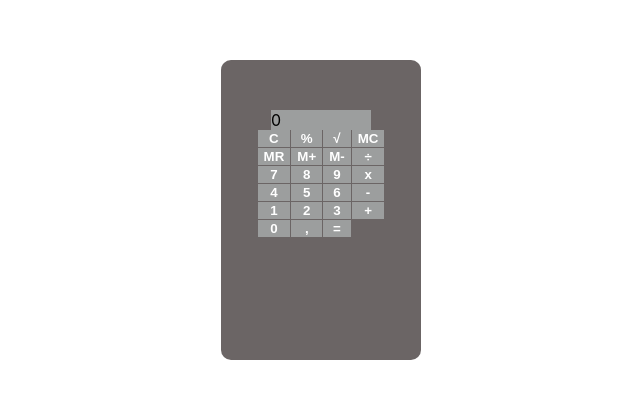
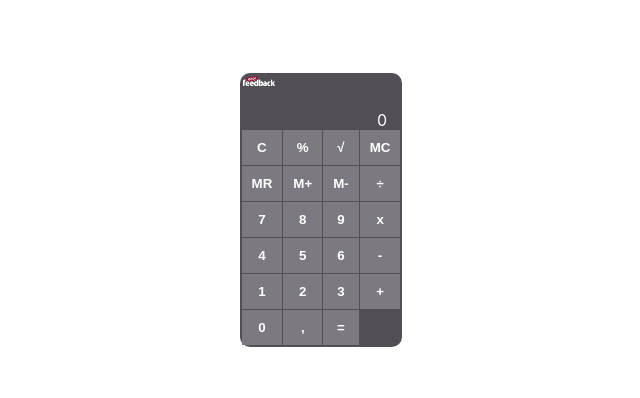
Before and after one commit to BaselQq/react_calculator, a React (Create React App) app: page / in a window 1280 px wide. Shown: the part 190-588 px from the top of the page, without its empty margins (319-959 px from the left). Built offline with nearby package versions, Linux system fonts and the light colour scheme.

Commit message:
enhanced Design and logic

```diff
--- a/src/App.css
+++ b/src/App.css
@@ -14,7 +14,7 @@
 }
 
 .App-header {
-  background-color: #282c34;
+  background-color: #514F55;
   min-height: 100vh;
   display: flex;
   flex-direction: column;
--- a/src/App.js
+++ b/src/App.js
@@ -4,6 +4,7 @@ import Wrapper from "./Helpers/Wrapper";
 import Screen from "./components/Screen";
 import ButtonWrapper from "./components/ButtonWrapper";
 import { useState } from "react";
+import Logo from './components/Logo'
 
 function App() {
   const [calc, setCalc] = useState({
@@ -20,6 +21,35 @@ function App() {
     [1, 2, 3, "+"],
     [0, ",", "="],
   ];
+
+  const signClickHandler = (e) => {
+    e.preventDefault();
+    const sign = e.target.innerHTML;
+
+    setCalc({
+      ...calc,
+      sign,
+      res: !calc.res && calc.num ? calc.num : calc.res,
+      num: 0
+    });
+    console.log(calc);
+  };
+
+  const equalsClickHandler = () => {
+    const calculateEquals = (a, b, sign) =>
+      sign === "+" ? a + b
+      : sign === "-" ? a - b
+      : sign === "x" ? a * b
+      : a / b
+
+    setCalc({
+      ...calc,
+      res:
+        calculateEquals(Number(calc.res), Number(calc.num), calc.sign),
+      sign: "",
+      num: 0
+    })
+  };
 
   const resetClickHandler = () => {
     setCalc({
@@ -47,6 +77,7 @@ function App() {
 
   return (
     <Wrapper>
+      <Logo />
       <Screen value={calc.num ? calc.num : calc.res} />
       <ButtonWrapper>
         {btnValues.flat().map((btn, i) => {
@@ -56,7 +87,12 @@ function App() {
             className=""
             value={btn}
             onClick={
-              btn === "C" ? resetClickHandler
+              btn === "C"
+              ? resetClickHandler
+              : btn === "="
+              ? equalsClickHandler
+              : btn === "/" || btn === "x" || btn === "-" || btn === "+"
+              ? signClickHandler
               : numClickHandler
             }
           />
--- a/src/Helpers/Wrapper.js
+++ b/src/Helpers/Wrapper.js
@@ -1,7 +1,10 @@
 import classes from './Wrapper.module.css'
 
 const Wrapper = props => {
-    return <div className={classes.wrapper}>{props.children}</div>;
+
+    return (
+        <div className={classes.wrapper}>{props.children}</div>
+    );
 };
 
 export default Wrapper;
--- a/src/Helpers/Wrapper.module.css
+++ b/src/Helpers/Wrapper.module.css
@@ -1,7 +1,7 @@
 .wrapper{
-    width: 100px;
+    width: 88px;
     height: 200px;
-    padding: 50px;
+    padding: 37px;
     border-radius: 10px;
-    background-color: rgb(107, 101, 101);
+    background-color: #514F55;
 }
--- a/src/components/Button.module.css
+++ b/src/components/Button.module.css
@@ -1,12 +1,13 @@
 .button{
     border: 0;
-    background-color: rgb(156, 158, 158);
+    background-color: #7C7A80;
     color: rgb(255, 255, 255);
     font-weight: bold;
     cursor: pointer;
     outline: none;
+    padding: 10px;
 }
 
 .button:hover{
-    background-color: rgb(159, 157, 155);
+    background-color: #98959e;
 }
--- /dev/null
+++ b/src/components/Logo.js
@@ -0,0 +1,8 @@
+import efLogo from '../logo.png';
+import classes from './Logo.module.css';
+
+const Logo = () => {
+    return <img className={classes.logo} src={efLogo}/>
+};
+
+export default Logo;
--- /dev/null
+++ b/src/components/Logo.module.css
@@ -0,0 +1,5 @@
+.logo{
+    height: 10px;
+    position: fixed;
+    margin: -34px;
+}
--- a/src/components/Screen.js
+++ b/src/components/Screen.js
@@ -1,7 +1,7 @@
 import classes from "./Screen.module.css";
 
 const Screen = (props) => {
-    return <label className={classes.label}>{props.value}</label>
+    return <div type="text" className={classes.label}>{props.value}</div>
 };
 
 export default Screen;
--- a/src/components/Screen.module.css
+++ b/src/components/Screen.module.css
@@ -1,4 +1,9 @@
 .label{
-    background-color:rgb(156, 158, 158);
-    display: block;
+    background-color:#514F55;
+    padding-top: 20px;
+    margin-top: -20px;
+    padding-left: 110px;
+    padding-right: 10px;
+    color:white;
+    direction: rtl;
 }
```
Also changed, not shown: src/logo.png (added).
